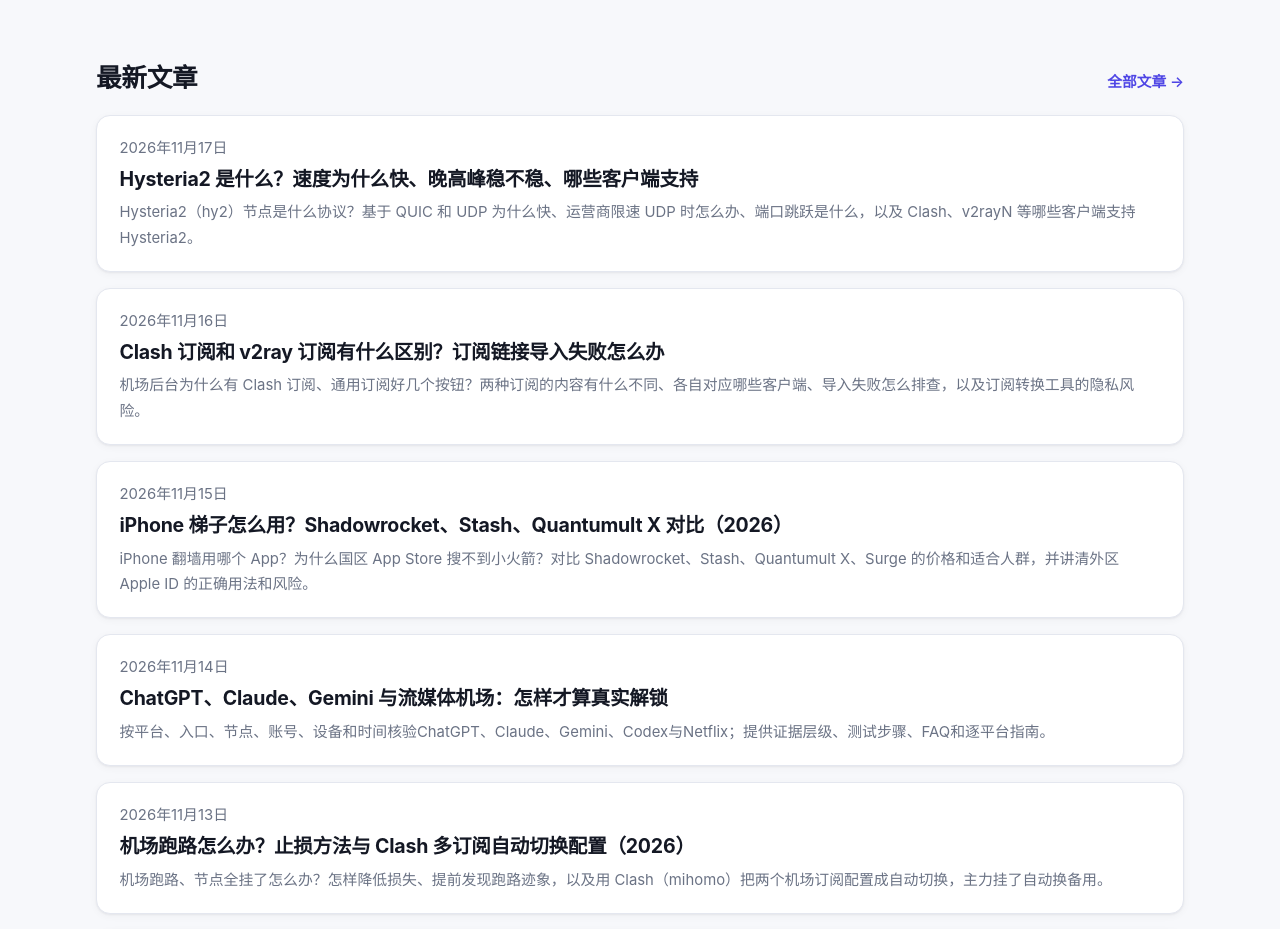
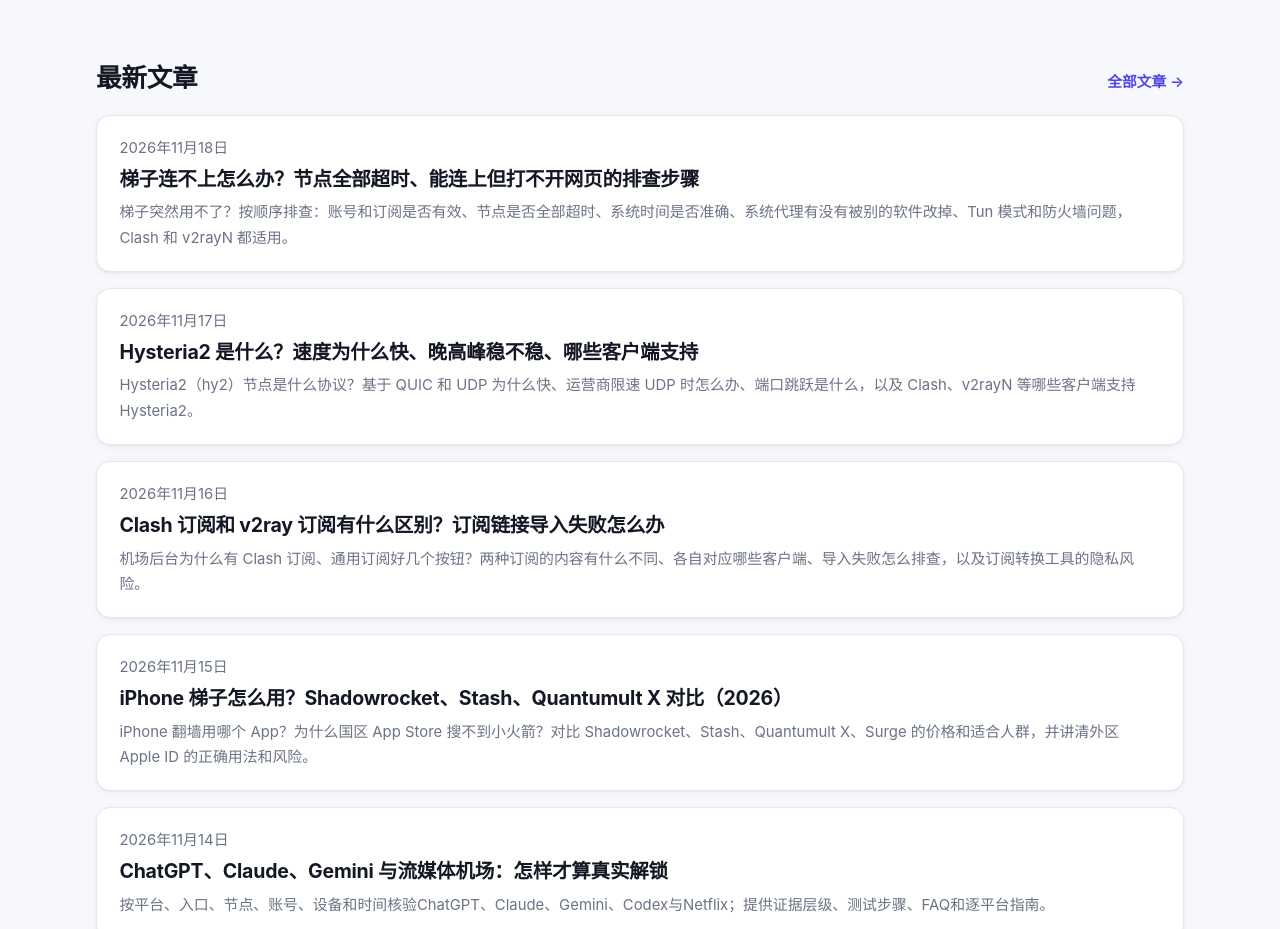
Before and after one commit to haorenyishengpinganana/tizi-vpn-guide, an Astro site: page /tizi-vpn-guide/ in a window 1280 px wide. Shown: the part 1400-2329 px from the top of the page. Built offline with nearby package versions, Linux system fonts and the light colour scheme; Astro itself is replaced by a stand-in of ours; some packages are replaced by stand-ins of ours.

Commit message:
publish: 2026-11-18

```diff
--- a/queue/010-proxy-not-working-troubleshooting.md
+++ b/src/content/posts/zh/proxy-not-working-troubleshooting.md
@@ -13,6 +13,7 @@ sources:
     url: https://github.com/2dust/v2rayN/wiki/Description-of-system-proxy-routing
   - title: 'Hysteria 2 文档：端口跳跃'
     url: https://v2.hysteria.network/zh/docs/advanced/Port-Hopping/
+pubDate: 2026-11-18
 ---
 
 梯子用着用着突然不行了，最常见的两种情况是：
```
